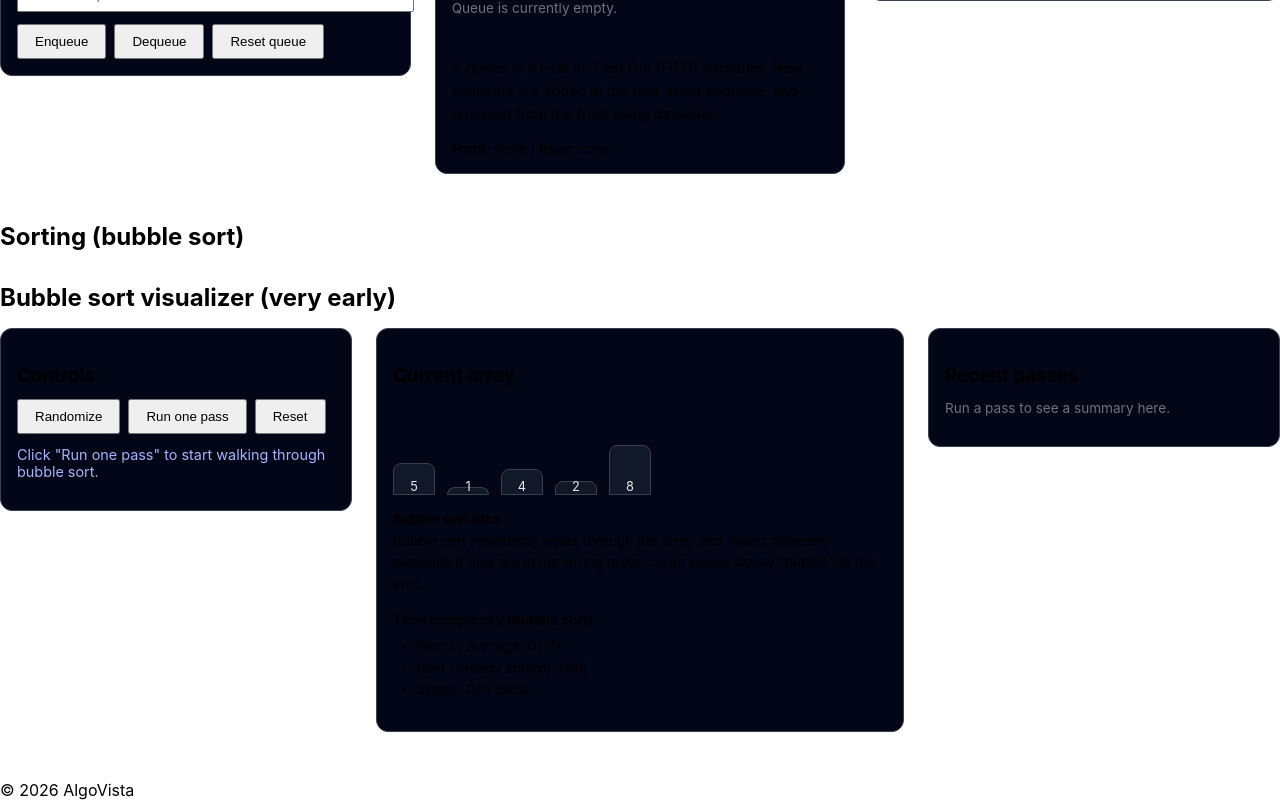
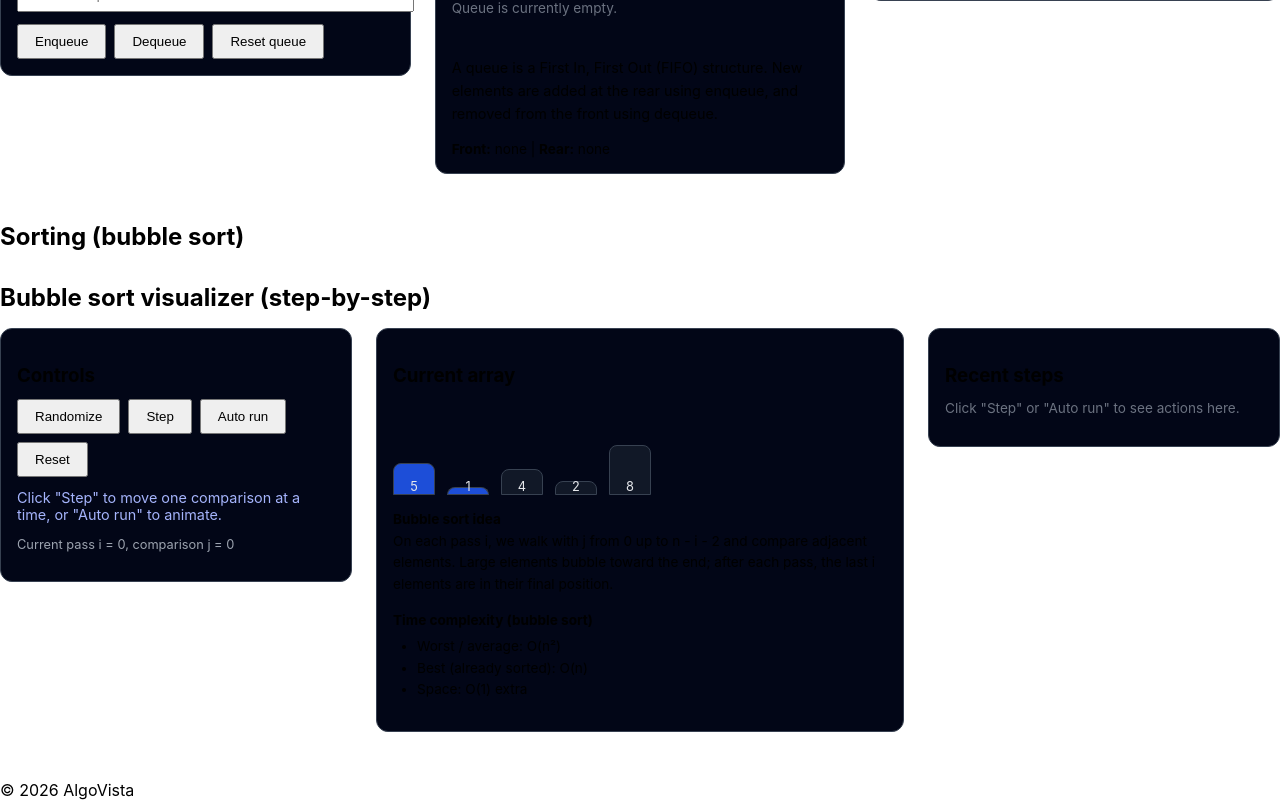
Before and after one commit to Alan-K-Biju-7/AlgoVista, a React (Create React App) app: page /simulator in a window 1280 px wide. Shown: the part 1390-2190 px from the top of the page. Built offline with nearby package versions, Linux system fonts and the light colour scheme.

Commit message:
add step-by-step bubble sort visualizer with auto-run and i/j highlighting

```diff
--- a/src/modules/sorting/BubbleSortVisualizer.jsx
+++ b/src/modules/sorting/BubbleSortVisualizer.jsx
@@ -1,14 +1,16 @@
-import { useState } from 'react';
+import { useState, useEffect, useRef } from 'react';
 
 function BubbleSortVisualizer() {
   const [values, setValues] = useState([5, 1, 4, 2, 8]);
-  const [currentI, setCurrentI] = useState(null);
-  const [currentJ, setCurrentJ] = useState(null);
+  const [i, setI] = useState(0);
+  const [j, setJ] = useState(0);
   const [isSorted, setIsSorted] = useState(false);
+  const [isRunning, setIsRunning] = useState(false);
   const [message, setMessage] = useState(
-    'Click "Run one pass" to start walking through bubble sort.'
+    'Click "Step" to move one comparison at a time, or "Auto run" to animate.'
   );
   const [history, setHistory] = useState([]);
+  const intervalRef = useRef(null);
 
   const pushHistory = (text) => {
     setHistory((prev) => [
@@ -17,12 +19,19 @@ function BubbleSortVisualizer() {
     ]);
   };
 
+  const resetPointers = () => {
+    setI(0);
+    setJ(0);
+    setIsSorted(false);
+  };
+
   const handleReset = () => {
     setValues([5, 1, 4, 2, 8]);
-    setCurrentI(null);
-    setCurrentJ(null);
-    setIsSorted(false);
-    setMessage('Click "Run one pass" to start walking through bubble sort.');
+    resetPointers();
+    setIsRunning(false);
+    setMessage(
+      'Array reset. Click "Step" or "Auto run" to walk through bubble sort.'
+    );
     setHistory([]);
   };
 
@@ -31,51 +40,90 @@ function BubbleSortVisualizer() {
       Math.floor(Math.random() * 20) + 1
     );
     setValues(next);
-    setCurrentI(null);
-    setCurrentJ(null);
-    setIsSorted(false);
-    setMessage('Random array generated. Click "Run one pass" to sort it slowly.');
+    resetPointers();
+    setIsRunning(false);
+    setMessage('Random array generated. Click "Step" to start sorting.');
     setHistory([]);
   };
 
-  const runOnePass = () => {
+  // One *comparison* step: compare (j, j+1), maybe swap, then advance j/i
+  const performStep = () => {
     if (isSorted) {
-      setMessage('Array already looks sorted. Reset or randomize to try again.');
+      setIsRunning(false);
+      setMessage('Array is fully sorted. Reset or randomize to try again.');
       return;
     }
 
-    const arr = [...values];
-    let swapped = false;
+    setValues((prev) => {
+      const arr = [...prev];
 
-    for (let j = 0; j < arr.length - 1; j += 1) {
       if (arr[j] > arr[j + 1]) {
         const tmp = arr[j];
         arr[j] = arr[j + 1];
         arr[j + 1] = tmp;
-        swapped = true;
+        pushHistory(`Swapped positions ${j} and ${j + 1}.`);
+      } else {
+        pushHistory(`No swap needed for positions ${j} and ${j + 1}.`);
       }
+
+      // Move to next comparison
+      let nextI = i;
+      let nextJ = j + 1;
+
+      // End of this pass: j reached arr.length - i - 2
+      if (nextJ >= arr.length - nextI - 1) {
+        nextI += 1;
+        nextJ = 0;
+        pushHistory(`Completed pass i = ${nextI - 1}.`);
+
+        // After each pass, the last i elements are in place
+        if (nextI >= arr.length - 1) {
+          setIsSorted(true);
+          setIsRunning(false);
+          setMessage('Bubble sort finished. Array is sorted.');
+          pushHistory('Array is sorted; no more passes needed.');
+        }
+      }
+
+      setI(nextI);
+      setJ(nextJ);
+
+      return arr;
+    });
+  };
+
+  const handleStep = () => {
+    if (isRunning) return;
+    performStep();
+  };
+
+  const toggleAutoRun = () => {
+    if (isSorted) return;
+
+    setIsRunning((prev) => !prev);
+  };
+
+  // Auto-run with setInterval
+  useEffect(() => {
+    if (isRunning) {
+      intervalRef.current = setInterval(() => {
+        performStep();
+      }, 500);
+    } else if (intervalRef.current) {
+      clearInterval(intervalRef.current);
+      intervalRef.current = null;
     }
 
-    setValues(arr);
-    setCurrentI(null);
-    setCurrentJ(null);
-
-    if (!swapped) {
-      setIsSorted(true);
-      const msg = 'No swaps in this pass, so the array is now sorted.';
-      setMessage(msg);
-      pushHistory(msg);
-    } else {
-      const msg =
-        'Completed one full pass over the array. Larger values are drifting to the right.';
-      setMessage(msg);
-      pushHistory(msg);
-    }
-  };
+    return () => {
+      if (intervalRef.current) {
+        clearInterval(intervalRef.current);
+      }
+    };
+  }, [isRunning, i, j]);
 
   return (
     <section style={{ marginTop: '2rem' }}>
-      <h2 style={{ marginBottom: '1rem' }}>Bubble sort visualizer (very early)</h2>
+      <h2 style={{ marginBottom: '1rem' }}>Bubble sort visualizer (step-by-step)</h2>
 
       <div
         style={{
@@ -96,13 +144,31 @@ function BubbleSortVisualizer() {
         >
           <h3 style={{ marginBottom: '0.75rem' }}>Controls</h3>
           <div style={{ display: 'flex', flexWrap: 'wrap', gap: '0.5rem' }}>
-            <button onClick={handleRandomize} style={{ padding: '0.5rem 1rem' }}>
+            <button
+              onClick={handleRandomize}
+              disabled={isRunning}
+              style={{ padding: '0.5rem 1rem', opacity: isRunning ? 0.6 : 1 }}
+            >
               Randomize
             </button>
-            <button onClick={runOnePass} style={{ padding: '0.5rem 1rem' }}>
-              Run one pass
+            <button
+              onClick={handleStep}
+              disabled={isRunning}
+              style={{ padding: '0.5rem 1rem', opacity: isRunning ? 0.6 : 1 }}
+            >
+              Step
             </button>
-            <button onClick={handleReset} style={{ padding: '0.5rem 1rem' }}>
+            <button
+              onClick={toggleAutoRun}
+              style={{ padding: '0.5rem 1rem' }}
+            >
+              {isRunning ? 'Pause' : 'Auto run'}
+            </button>
+            <button
+              onClick={handleReset}
+              disabled={isRunning}
+              style={{ padding: '0.5rem 1rem', opacity: isRunning ? 0.6 : 1 }}
+            >
               Reset
             </button>
           </div>
@@ -114,6 +180,9 @@ function BubbleSortVisualizer() {
             }}
           >
             {message}
+          </p>
+          <p style={{ marginTop: '0.5rem', fontSize: '0.8rem', color: '#9ca3af' }}>
+            Current pass i = {i}, comparison j = {j}
           </p>
         </div>
 
@@ -136,9 +205,8 @@ function BubbleSortVisualizer() {
             }}
           >
             {values.map((value, index) => {
-              const isI = index === currentI;
-              const isJ = index === currentJ;
-              const background = isI || isJ ? '#1d4ed8' : '#111827';
+              const isJ = index === j || index === j + 1;
+              const background = isJ ? '#1d4ed8' : '#111827';
 
               return (
                 <div
@@ -165,9 +233,9 @@ function BubbleSortVisualizer() {
           <div style={{ marginTop: '1rem', fontSize: '0.85rem' }}>
             <strong>Bubble sort idea</strong>
             <p style={{ marginTop: '0.25rem', lineHeight: 1.6 }}>
-              Bubble sort repeatedly walks through the array and swaps adjacent
-              elements if they are in the wrong order. Large values slowly
-              &quot;bubble&quot; to the end.
+              On each pass i, we walk with j from 0 up to n - i - 2 and compare
+              adjacent elements. Large elements bubble toward the end; after each pass,
+              the last i elements are in their final position.
             </p>
           </div>
 
@@ -197,10 +265,10 @@ function BubbleSortVisualizer() {
             background: '#020617',
           }}
         >
-          <h3 style={{ marginBottom: '0.75rem' }}>Recent passes</h3>
+          <h3 style={{ marginBottom: '0.75rem' }}>Recent steps</h3>
           {history.length === 0 ? (
             <p style={{ fontSize: '0.85rem', color: '#6b7280' }}>
-              Run a pass to see a summary here.
+              Click "Step" or "Auto run" to see actions here.
             </p>
           ) : (
             <ul style={{ fontSize: '0.85rem', lineHeight: 1.6 }}>
```
